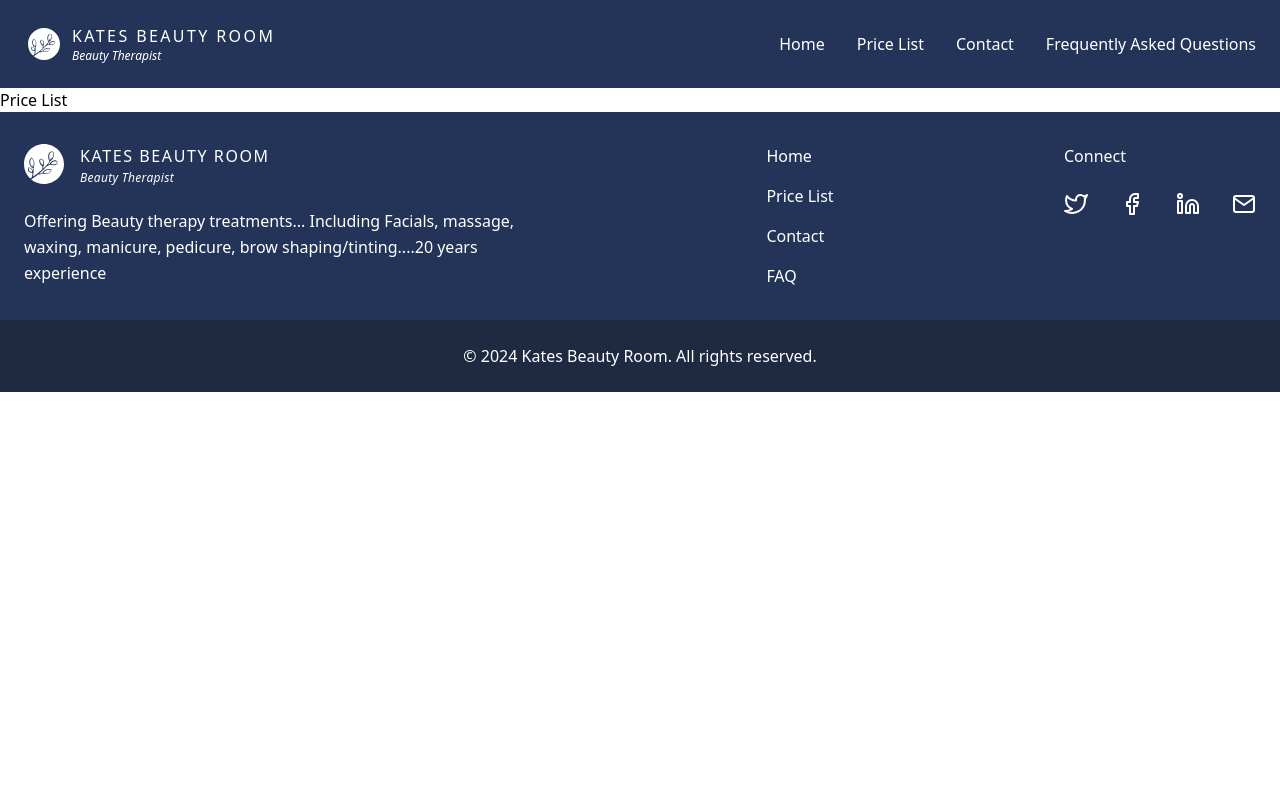
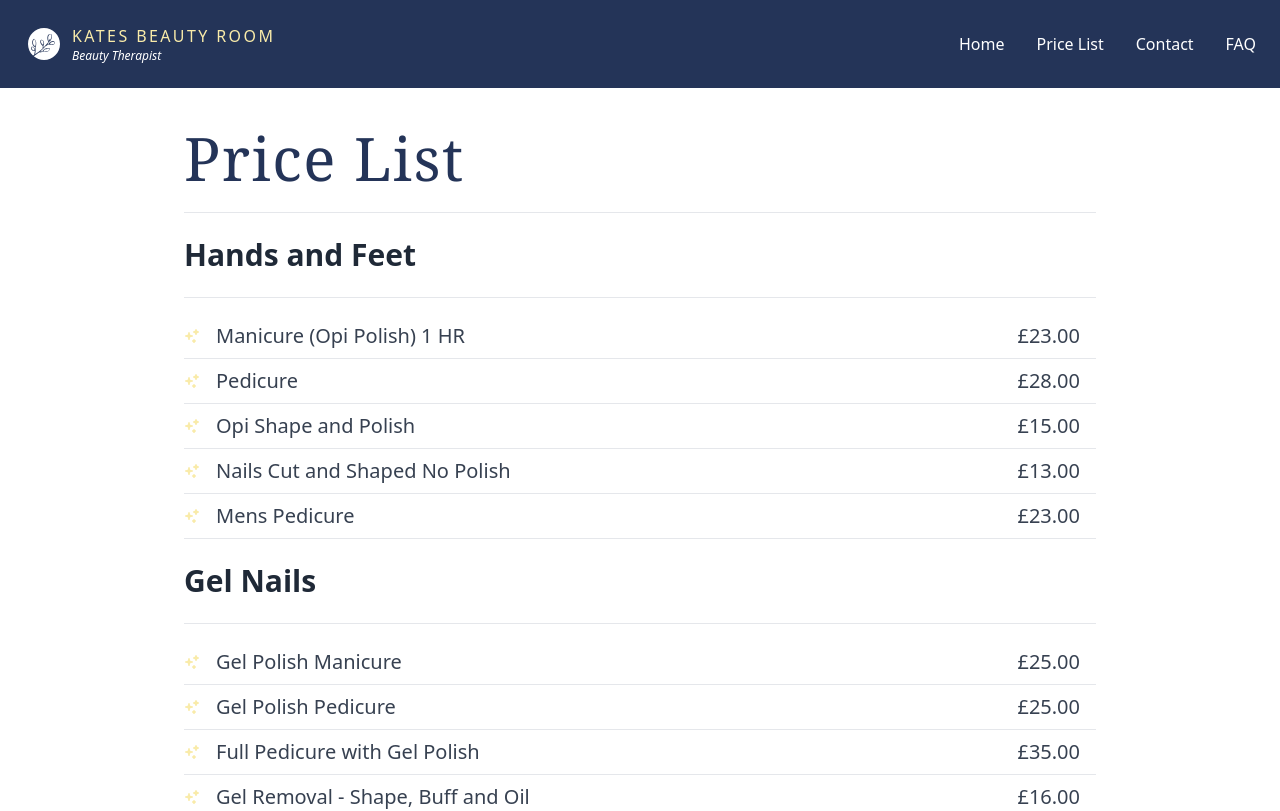
Before and after one commit to hazzaRR/VueLandingPage, a Vue app: page /price-list in a window 1280 px wide. Shown: the top 811 px of the page. Built offline with nearby package versions, Linux system fonts and the light colour scheme.

Commit message:
created pricelist page which dynamically addeds treatments and categories based off a ref

```diff
--- a/src/components/Footer.vue
+++ b/src/components/Footer.vue
@@ -9,21 +9,22 @@
             </svg>
 
             <div class="mx-2 text-white">
-              <h3 class="font-medium tracking-widest uppercase">Kates Beauty Room</h3>
+              <!-- <h3 class="font-medium tracking-widest uppercase">Kates Beauty Room</h3> -->
+              <h3 class="font-medium tracking-widest uppercase text-[#F9EBA9]">Kates Beauty Room</h3>
               <p class="mt-1 text-xs italic leading-3 tracking-wide capitalize">Beauty Therapist</p>
             </div>
           </router-link>
 
           <p class="max-w-lg mt-6 leading-relaxed text-white ">
-            Offering Beauty therapy treatments... Including Facials, massage, waxing, manicure, pedicure, brow shaping/tinting....20 years experience
+            Professional Beauty Therapist with over 20 years of experience based in Lawford, Manningtree
           </p>
         </div>
 
         <div class="flex flex-col space-y-4">
-          <a href="#" class="text-white hover:text-gray-300">Home</a>
-          <a href="#" class="text-white hover:text-gray-300">Price List</a>
-          <a href="#" class="text-white hover:text-gray-300">Contact</a>
-          <a href="#" class="text-white hover:text-gray-300">FAQ</a>
+          <router-link to="/" class="text-white hover:text-gray-300">Home</router-link>
+          <router-link to="/price-list" class="text-white hover:text-gray-300">Price List</router-link>
+          <router-link to="/contact" class="text-white hover:text-gray-300">Contact</router-link>
+          <router-link to="/faq" class="text-white hover:text-gray-300">FAQ</router-link>
         </div>
 
         <div>
--- a/src/components/NavBar.vue
+++ b/src/components/NavBar.vue
@@ -12,8 +12,8 @@
             </svg>
 
             <div class="mx-1 text-gray-700">
-              <h3 class="uppercase tracking-[0.15em] font-medium text-white">Kates Beauty Room</h3>
-              <!-- <h3 class="uppercase tracking-[0.15em] font-medium text-[#F9EBA9]">Kates Beauty Room</h3> -->
+              <!-- <h3 class="uppercase tracking-[0.15em] font-medium text-white">Kates Beauty Room</h3> -->
+              <h3 class="uppercase tracking-[0.15em] font-medium text-[#F9EBA9]">Kates Beauty Room</h3>
               <p class="text-xs italic text-white">Beauty Therapist</p>
             </div>
           </router-link>
@@ -27,20 +27,20 @@
 
         <div :class="[isOpen ? 'opacity-100 ' : 'opacity-0 -translate-x-full ']" class=" absolute lg:static transition-all duration-300 w-full py-12 lg:py-0 left-1/2 lg:opacity-100 lg:translate-x-0 lg:bg-transparent lg:w-auto -translate-x-1/2 top-20 sm:top-24 bg-[#243458] ">
           <nav class="flex flex-col items-center space-y-8 lg:flex-row lg:space-y-0 lg:-mx-4">
-              <router-link to="/" class="font-medium text-white  lg:hover:text-gray-400 lg:mx-4">
+              <router-link to="/" class="font-medium text-white lg:hover:text-gray-400 lg:mx-4">
                   Home
               </router-link>
 
-              <router-link to="/price-list" class="font-medium text-white  lg:hover:text-gray-400 lg:mx-4">
+              <router-link to="/price-list" class="font-medium text-white lg:hover:text-gray-400 lg:mx-4">
                   Price List
               </router-link>
 
-              <router-link to="/contact" class="font-medium text-white  lg:hover:text-gray-400 lg:mx-4">
+              <router-link to="/contact" class="font-medium text-white lg:hover:text-gray-400 lg:mx-4">
                   Contact
               </router-link>
 
-              <router-link to="/faq" class="font-medium text-white  lg:hover:text-gray-400 lg:mx-4">
-                  Frequently Asked Questions
+              <router-link to="/faq" class="font-medium text-white lg:hover:text-gray-400 lg:mx-4">
+                  FAQ
               </router-link>
               <!-- <router-link to="/faq" class="font-medium text-white lg:text-[#243458] lg:hover:text-gray-400 lg:mx-4">
                   Frequently Asked Questions
--- a/src/views/Contact.vue
+++ b/src/views/Contact.vue
@@ -37,6 +37,7 @@
                     <p class="mt-2 text-sm text-[#243458] ">25 School Lane Lawford, Manningtree CO11 2HZ</p>
                 </div>
 
+
                 <div>
                     <span class="inline-block p-3 text-[#243458] rounded-md bg-blue-100/80 ">
                         <svg xmlns="http://www.w3.org/2000/svg" fill="none" viewBox="0 0 24 24" stroke-width="1.5" stroke="currentColor" class="w-5 h-5">
--- a/src/views/PriceList.vue
+++ b/src/views/PriceList.vue
@@ -1,15 +1,72 @@
 <template>
     <div>
+        <section class="bg-white">
+            <div class="container px-6 py-10 mx-auto lg:w-3/4 w-full">
+                <h1 class="max-w-xl font-serif text-4xl font-medium tracking-wide text-[#243458] capitalize md:text-6xl ">
+                    Price List</h1>
 
-        <h1>Price List</h1>
+                <hr class="mt-6 border-gray-200">
+
+                <div>
+
+                    <div v-for="(treatmentCategory, categoryIndex) in treatments" :key="categoryIndex">
+                        <h1 class="text-2xl mt-6 font-semibold text-gray-800 lg:text-3xl">{{ treatmentCategory.category }}
+                        </h1>
+                        <hr class="my-6 border-gray-200">
+                        <div v-for="(treatment, index) in treatmentCategory.treatments" :key="index">
+                            <div class="flex items-center justify-between focus:outline-none">
+                                <div class="flex items-center focus:outline-none">
+                                    <svg xmlns="http://www.w3.org/2000/svg" viewBox="0 0 16 16" fill="currentColor"
+                                        class="w-4 h-4">
+                                        <path fill-rule="evenodd" fill="#F9EBA9"
+                                            d="M5 4a.75.75 0 0 1 .738.616l.252 1.388A1.25 1.25 0 0 0 6.996 7.01l1.388.252a.75.75 0 0 1 0 1.476l-1.388.252A1.25 1.25 0 0 0 5.99 9.996l-.252 1.388a.75.75 0 0 1-1.476 0L4.01 9.996A1.25 1.25 0 0 0 3.004 8.99l-1.388-.252a.75.75 0 0 1 0-1.476l1.388-.252A1.25 1.25 0 0 0 4.01 6.004l.252-1.388A.75.75 0 0 1 5 4ZM12 1a.75.75 0 0 1 .721.544l.195.682c.118.415.443.74.858.858l.682.195a.75.75 0 0 1 0 1.442l-.682.195a1.25 1.25 0 0 0-.858.858l-.195.682a.75.75 0 0 1-1.442 0l-.195-.682a1.25 1.25 0 0 0-.858-.858l-.682-.195a.75.75 0 0 1 0-1.442l.682-.195a1.25 1.25 0 0 0 .858-.858l.195-.682A.75.75 0 0 1 12 1ZM10 11a.75.75 0 0 1 .728.568.968.968 0 0 0 .704.704.75.75 0 0 1 0 1.456.968.968 0 0 0-.704.704.75.75 0 0 1-1.456 0 .968.968 0 0 0-.704-.704.75.75 0 0 1 0-1.456.968.968 0 0 0 .704-.704A.75.75 0 0 1 10 11Z"
+                                            clip-rule="evenodd" />
+                                    </svg>
+
+                                    <h2 class="mx-4 text-xl text-gray-700">{{ treatment.name }}</h2>
+                                </div>
+                                <h3 class="mx-4 text-xl text-gray-700">£{{ treatment.price.toFixed(2) }}</h3>
+                            </div>
+                            <hr class="my-2 border-gray-200">
+                        </div>
+
+                    </div>
+                </div>
+            </div>
+        </section>
 
     </div>
 </template>
 
 <script setup>
+import { ref } from 'vue'
+
+const treatments = ref([
+    {
+        category: "Hands and Feet",
+        treatments: [
+            { name: "Manicure (Opi Polish) 1 HR", price: 23 },
+            { name: "Pedicure", price: 28 },
+            { name: "Opi Shape and Polish", price: 15 },
+            { name: "Nails Cut and Shaped No Polish", price: 13 },
+            { name: "Mens Pedicure", price: 23 },
+        ],
+    },
+    {
+        category: "Gel Nails",
+        treatments: [
+            { name: "Gel Polish Manicure", price: 25 },
+            { name: "Gel Polish Pedicure", price: 25 },
+            { name: "Full Pedicure with Gel Polish", price: 35 },
+            { name: "Gel Removal - Shape, Buff and Oil", price: 16 },
+        ],
+    },
+    {
+        category: "Facials",
+        treatments: [],
+    },
+]);
 
 </script>
 
-<style lang="scss" scoped>
-
-</style>
+<style lang="scss" scoped></style>
```
